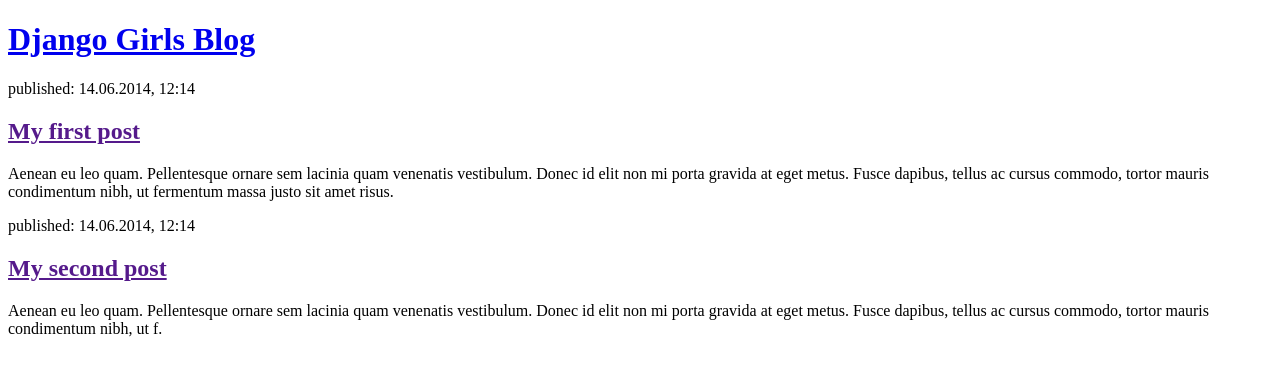
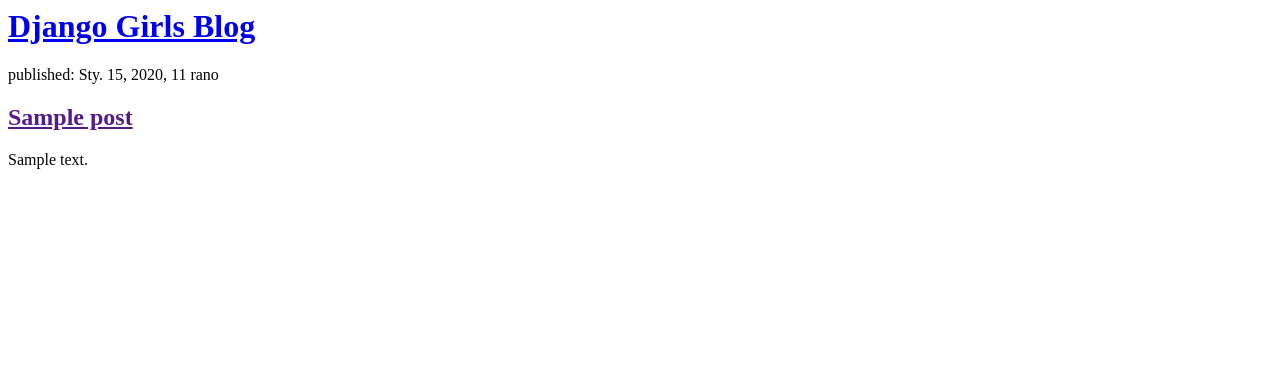
Before and after one commit to danielson-dotcom/my-first-blog, a Django app: page / in a window 1280 px wide. Shown: the top 376 px of the page. Run offline with Django 3.2, Linux system fonts and the light colour scheme; tables that the repository leaves empty hold one stand-in row (values such as "Sample post").

Commit message:
Modified templates to display posts from database.

```diff
--- a/blog/templates/blog/post_list.html
+++ b/blog/templates/blog/post_list.html
@@ -1,22 +1,18 @@
-<!DOCTYPE html>
 <html>
-<head>
-    <meta charset="UTF-8">
-    <title>Danielson's blog</title>
-</head>
-<body>
-    </div>
-        <h1><a href="/">Django Girls Blog</a></h1>
-    <div>
-        <p>published: 14.06.2014, 12:14</p>
-            <h2><a href="">My first post</a></h2>
-            <p>Aenean eu leo quam. Pellentesque ornare sem lacinia quam venenatis vestibulum. Donec id elit non mi porta gravida at eget metus. Fusce dapibus, tellus ac cursus commodo, tortor mauris condimentum nibh, ut fermentum massa justo sit amet risus.</p>
+    <head>
+        <title>Django Girls blog</title>
+    </head>
+    <body>
+        <div>
+            <h1><a href="/">Django Girls Blog</a></h1>
         </div>
 
+    {% for post in posts %}
         <div>
-            <p>published: 14.06.2014, 12:14</p>
-            <h2><a href="">My second post</a></h2>
-            <p>Aenean eu leo quam. Pellentesque ornare sem lacinia quam venenatis vestibulum. Donec id elit non mi porta gravida at eget metus. Fusce dapibus, tellus ac cursus commodo, tortor mauris condimentum nibh, ut f.</p>
+            <p>published: {{ post.published_date }}</p>
+            <h2><a href="">{{ post.title }}</a></h2>
+            <p>{{ post.text|linebreaksbr }}</p>
         </div>
-</body>
+            {% endfor %}
+    </body>
 </html>
--- a/blog/views.py
+++ b/blog/views.py
@@ -1,4 +1,7 @@
 from django.shortcuts import render
+from django.utils import timezone
+from .models import Post
 
 def post_list(request):
-    return render(request, 'blog/post_list.html', {})
+    posts = Post.objects.filter(published_date__lte=timezone.now()).order_by('published_date')
+    return render(request, 'blog/post_list.html', {'posts': posts})
```
